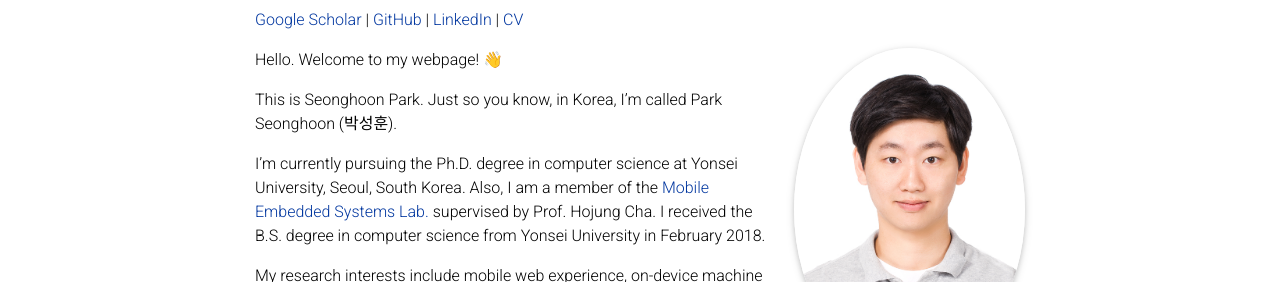
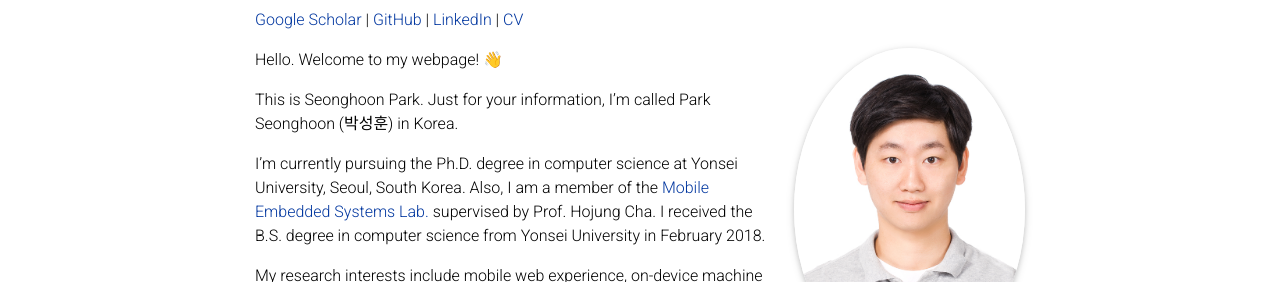
Before and after one commit to parkseonghoony/parkseonghoony.github.io, a Jekyll site: the page built from _pages/about.md, in a window 1280 px wide and 1071 px high. Shown: the part 153-435 px from the top of the window. Built offline with Jekyll 4.4.1, drawn with Linux system fonts in a browser that asks for light colours; comment, search, counter and statistics services are not loaded; a style sheet for code colours, icons or effects is not loaded.

Commit message:
just fyi

```diff
--- a/_pages/about.md
+++ b/_pages/about.md
@@ -24,7 +24,7 @@ social: false  # includes social icons at the bottom of the page
 
 Hello. Welcome to my webpage! 👋
 
-This is Seonghoon Park. Just so you know, in Korea, I'm called Park Seonghoon (박성훈).
+This is Seonghoon Park. Just for your information, I'm called Park Seonghoon (박성훈) in Korea.
 
 I'm currently pursuing the Ph.D. degree in computer science at Yonsei University, Seoul, South Korea. Also, I am a member of the [Mobile Embedded Systems Lab.](https://mobed.yonsei.ac.kr) supervised by Prof. Hojung Cha. I received the B.S. degree in computer science from Yonsei University in February 2018.
 
```
